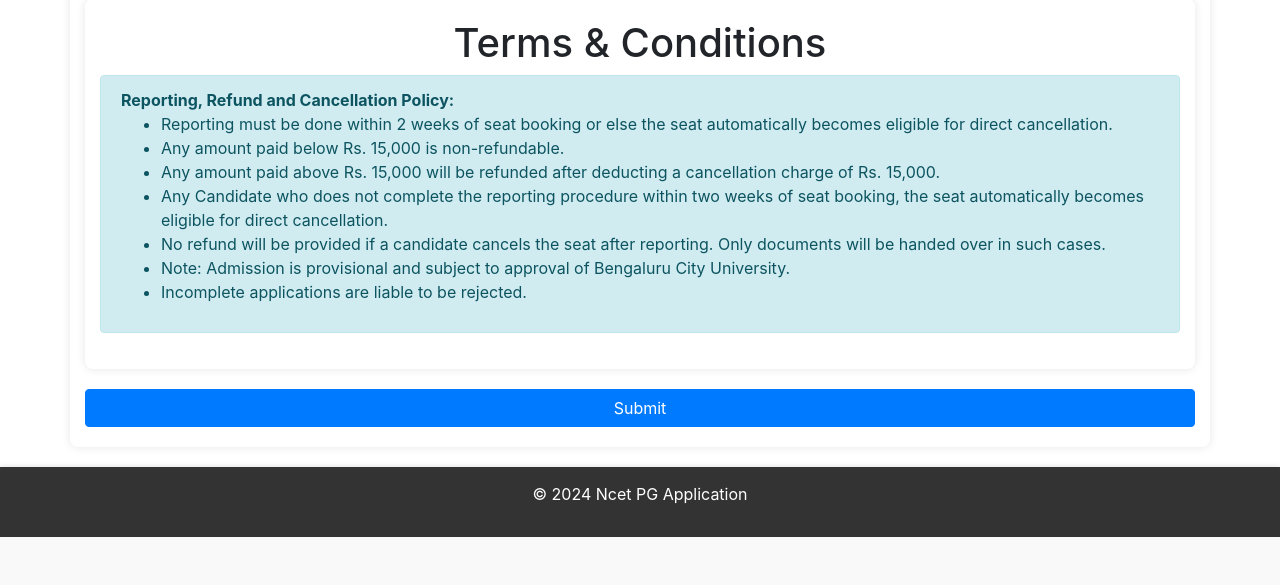
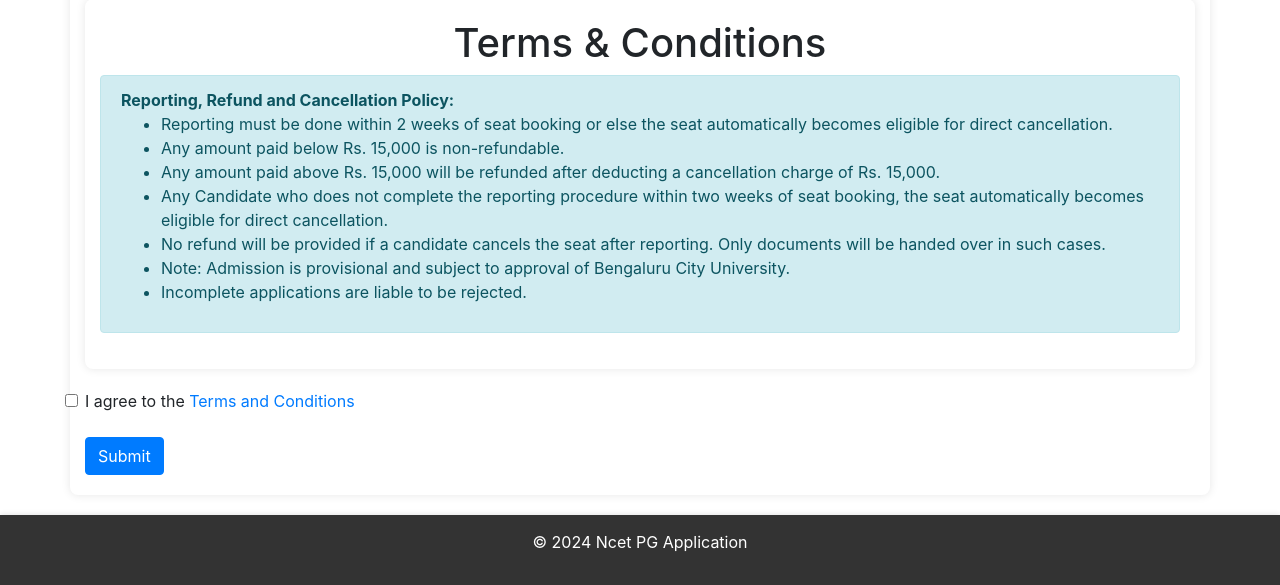
Before and after one commit to Noorainsaba/Ncet_PG_appForm-Payment-, a Flask app: template website/templates/page4.html in a window 1280 px wide. Shown: the part 596-1181 px from the top of the page. Before the commit the page ends 1133 px from the top, so only its background shows below. Run offline with Flask 3, Linux system fonts and the light colour scheme; the template is opened without the code that fills it, so the values that code supplies are empty; some libraries are stand-ins or nearby versions.

Commit message:
Update page4.html

```diff
--- a/website/templates/page4.html
+++ b/website/templates/page4.html
@@ -62,7 +62,31 @@
         </div>
 
         <form action="{{ url_for('app_form.page4') }}" method="POST">
+            <div class="form-check"></div>
+                <input class="form-check-input" type="checkbox" id="termsCheckbox" required>
+                <label class="form-check-label" for="termsCheckbox">
+                    I agree to the <a href="#">Terms and Conditions</a>
+                </label>
+            </div>
+            <br>
             <button type="submit" class="btn btn-primary">Submit</button>
+            <script>
+                // Enable or disable the submit button based on the terms checkbox
+                document.getElementById('termsCheckbox').addEventListener('change', function() {
+                    document.getElementById('submitButton').disabled = !this.checked;
+                });
+
+                // Function to validate checkbox selection before submission
+                function validateAgreement() {
+                    const termsChecked = document.getElementById('termsCheckbox').checked;
+                    if (!termsChecked) {
+                        alert('Please agree to the terms and conditions before submitting.');
+                        return false; // Prevent form submission
+                    }
+                    return true; // Allow form submission
+                }
+            </script>
         </form>
     </div>
+
 {% endblock %}
```
